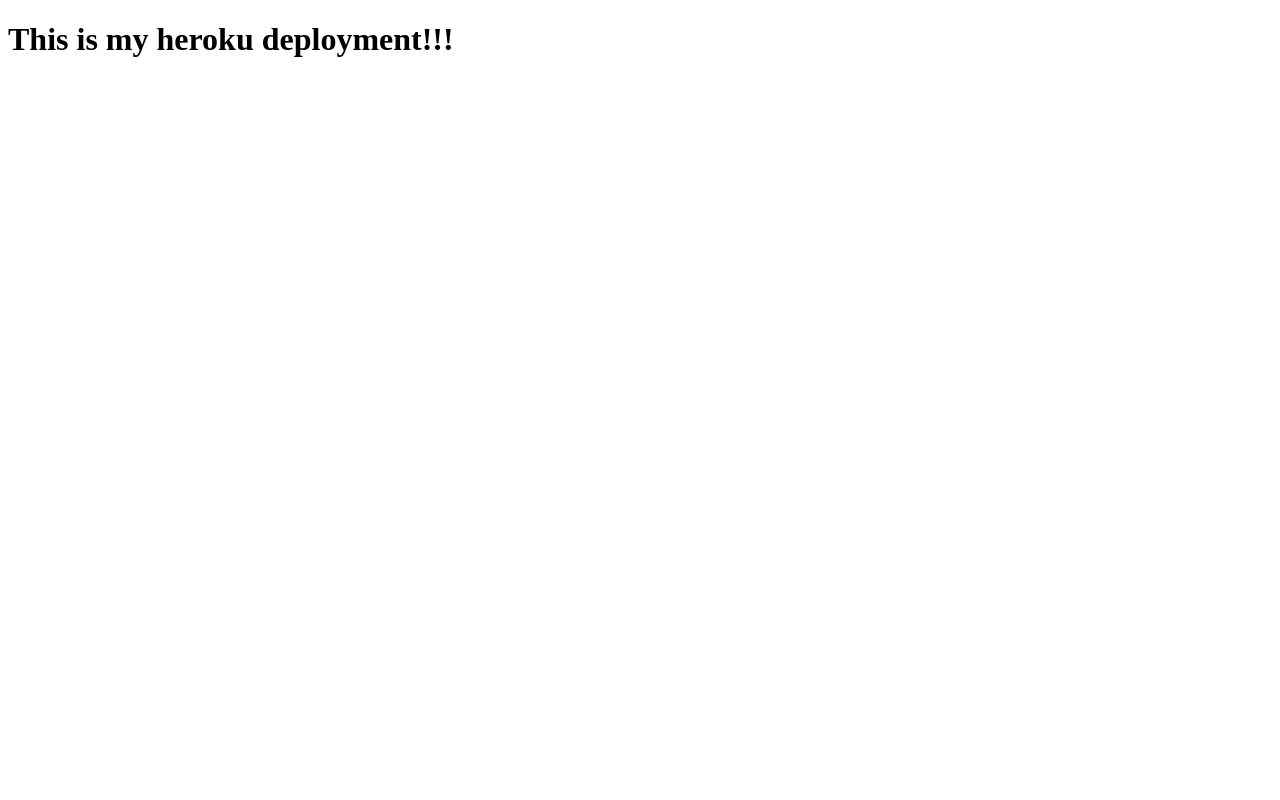
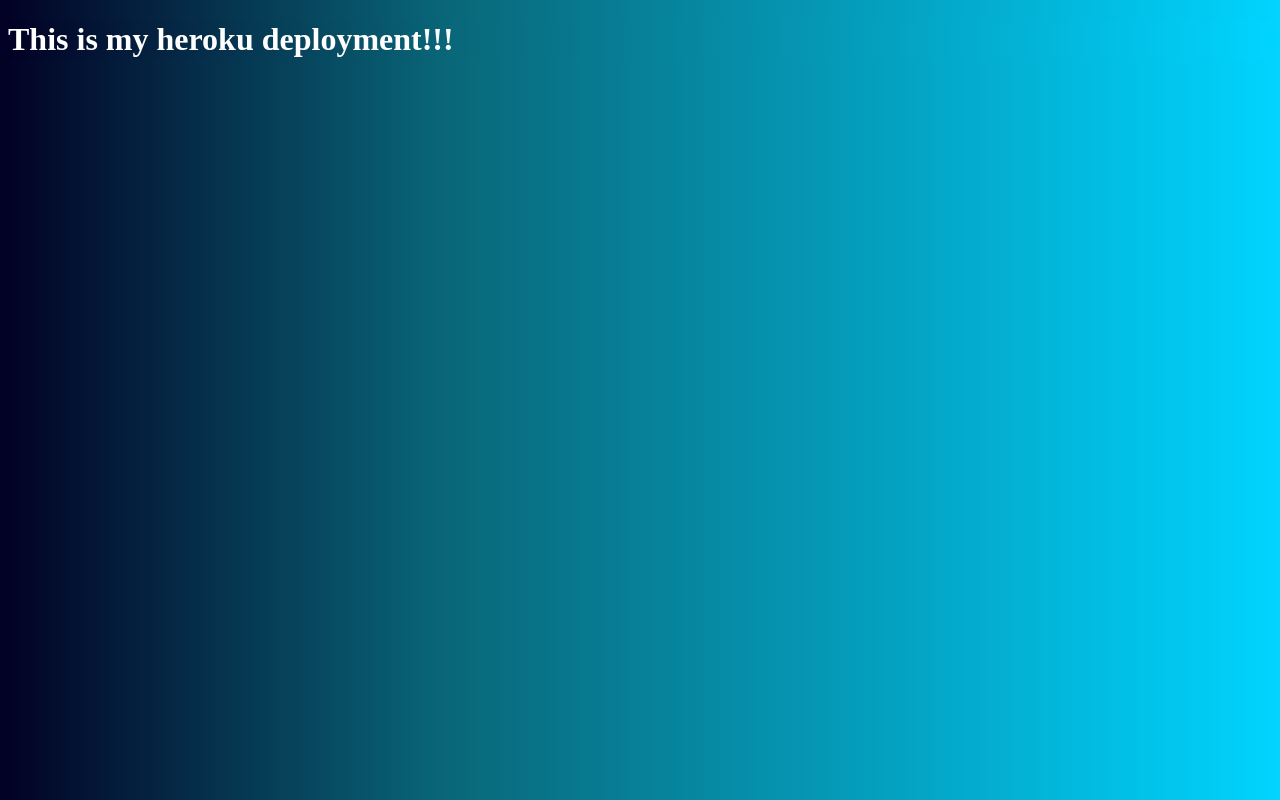
Before and after one commit to AustinFarnsworth/deployement-demo, a website: page index.html in a window 1280 px wide. Drawn offline with Linux system fonts and the light colour scheme.

Commit message:
background color added

```diff
--- a/index.html
+++ b/index.html
@@ -4,6 +4,7 @@
   <meta charset="UTF-8">
   <meta http-equiv="X-UA-Compatible" content="IE=edge">
   <meta name="viewport" content="width=device-width, initial-scale=1.0">
+  <link rel="stylesheet" href="styles.css">
   <title>Heroku Test</title>
 </head>
 <body>
--- /dev/null
+++ b/styles.css
@@ -0,0 +1,8 @@
+* {
+    background: rgb(2,0,36);
+    background: linear-gradient(90deg, rgba(2,0,36,1) 0%, rgba(9,103,121,1) 35%, rgba(0,212,255,1) 100%);
+}
+
+body {
+    color: white;
+}
```
